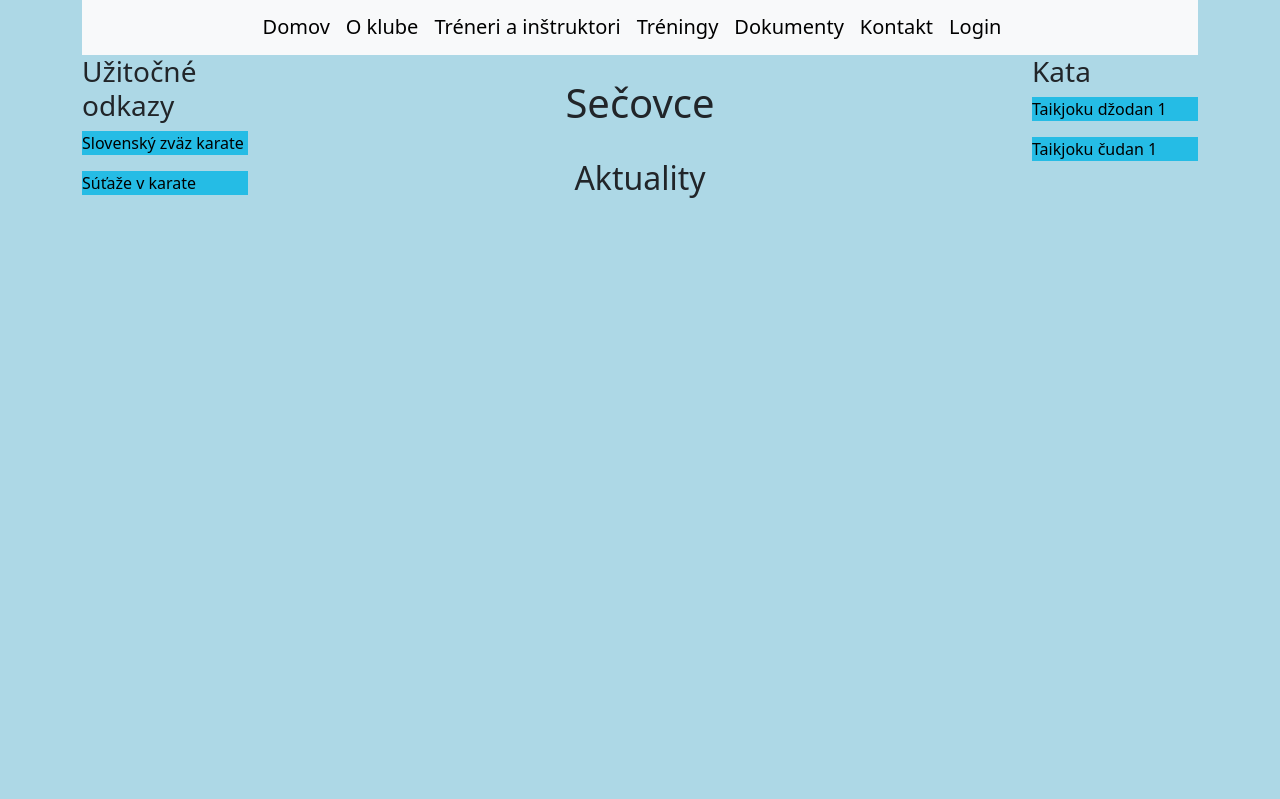
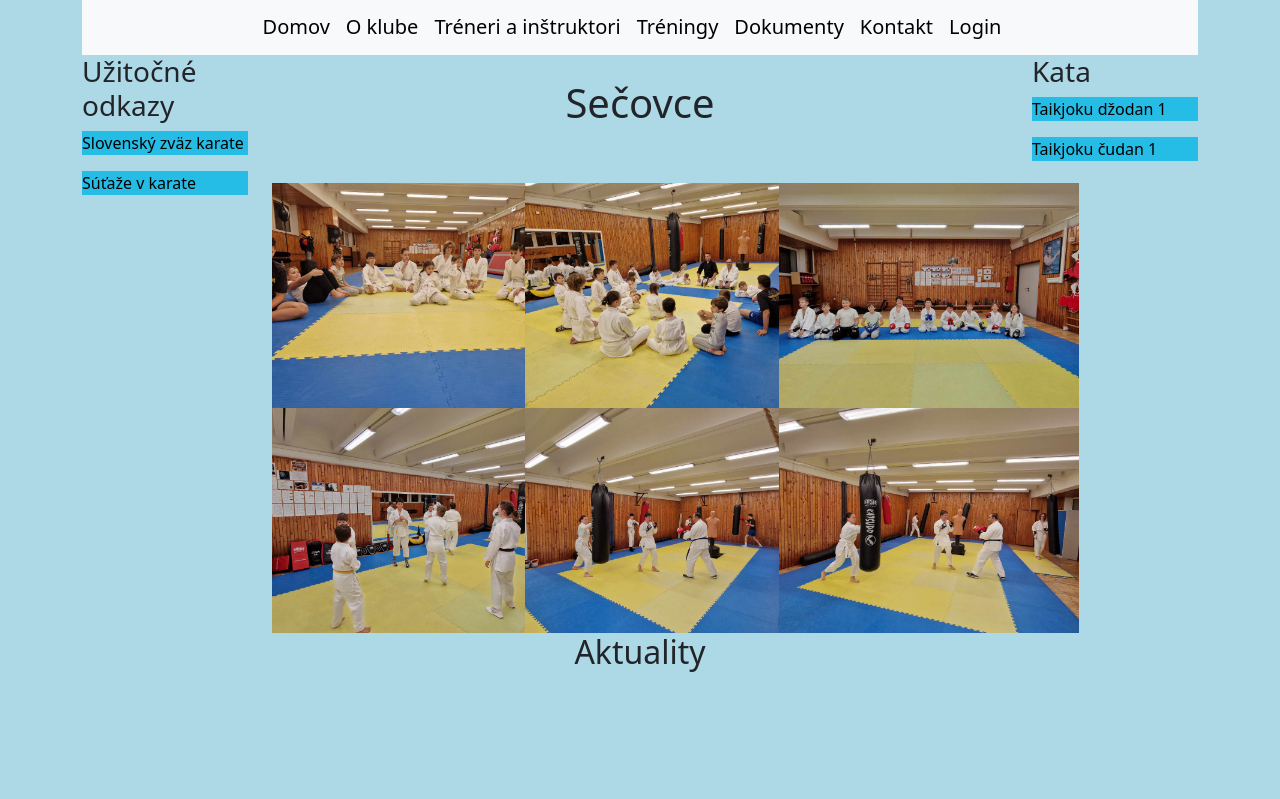
Before and after one commit to jarocomp/karatetv, a Django app: page /secovce in a window 1280 px wide. Shown: the part 130-929 px from the top of the page. Run offline with Django 5.2, Linux system fonts and the light colour scheme; data that the repository does not hold is empty.

Commit message:
foto added

```diff
--- a/karateweb/karatetv/templates/karatetv/post_list_se.html
+++ b/karateweb/karatetv/templates/karatetv/post_list_se.html
@@ -6,6 +6,23 @@
 <header>
     <h1>Sečovce</h1>
 </br>
+</br>
+
+
+<center>
+<div class="row" >
+    <div class="col-xs-6 col-md-4"><img src="{% static 'images/ks1.jpg'  %}" alt="karate3" width="300", hight="200" ></div>
+    <div class="col-xs-6 col-md-4"><img src="{% static 'images/ks2.jpg'  %}" alt="karate3" width="300", hight="200" ></div>
+    <div class="col-xs-6 col-md-4"><img src="{% static 'images/ks3.jpg'  %}" alt="karate3" width="300", hight="200" ></div>
+  </div>
+
+  <div class="row">
+    <div class="col-xs-6 col-md-4"><img src="{% static 'images/ks4.jpg'  %}" alt="karate3" width="300", hight="200" ></div>
+    <div class="col-xs-6 col-md-4"><img src="{% static 'images/ks5.jpg'  %}" alt="karate3" width="300", hight="200" ></div>
+    <div class="col-xs-6 col-md-4"><img src="{% static 'images/ks6.jpg'  %}" alt="karate3" width="300", hight="200" ></div>
+  </div>
+</center>
+
 <h2>Aktuality</h2>
 </br>
 </header>
--- a/karateweb/static/css/karatetv.css
+++ b/karateweb/static/css/karatetv.css
@@ -127,3 +127,7 @@ trebisov h1{
     top: 0px;
     bottom: 0px;
   }
+
+.foto {
+  align-content: center;
+}
```
Also changed, not shown: karateweb/static/images/ks1.jpg (added), karateweb/static/images/ks2.jpg (added), karateweb/static/images/ks3.jpg (added), karateweb/static/images/ks4.jpg (added), karateweb/static/images/ks5.jpg (added), karateweb/static/images/ks6.jpg (added), karateweb/static/images/ks7.jpg (added).
